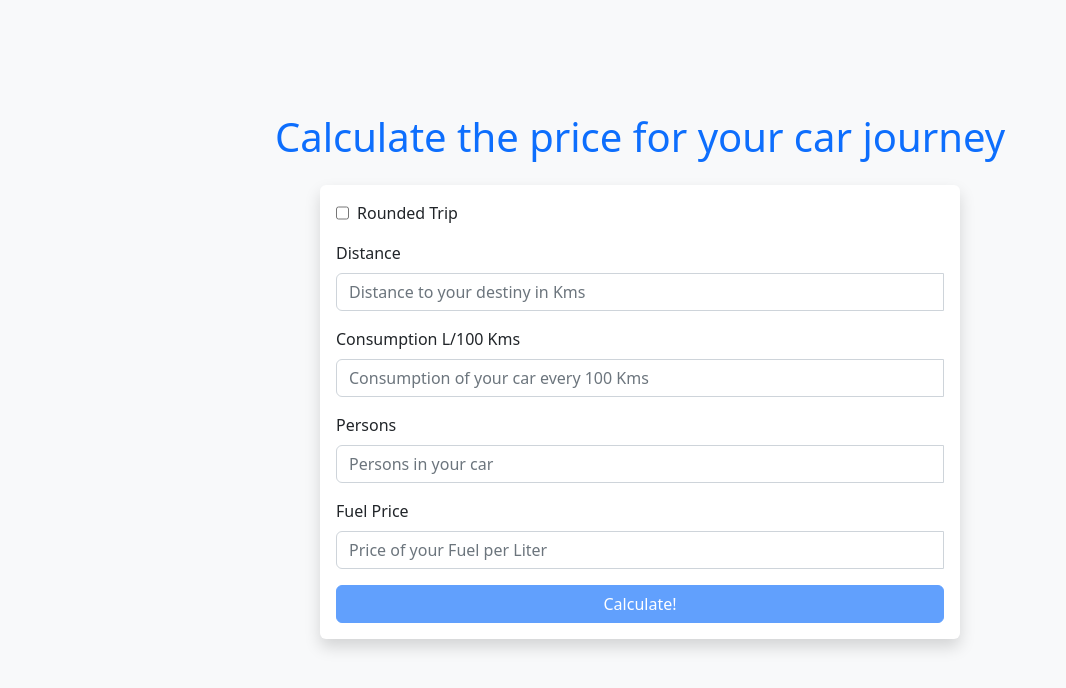
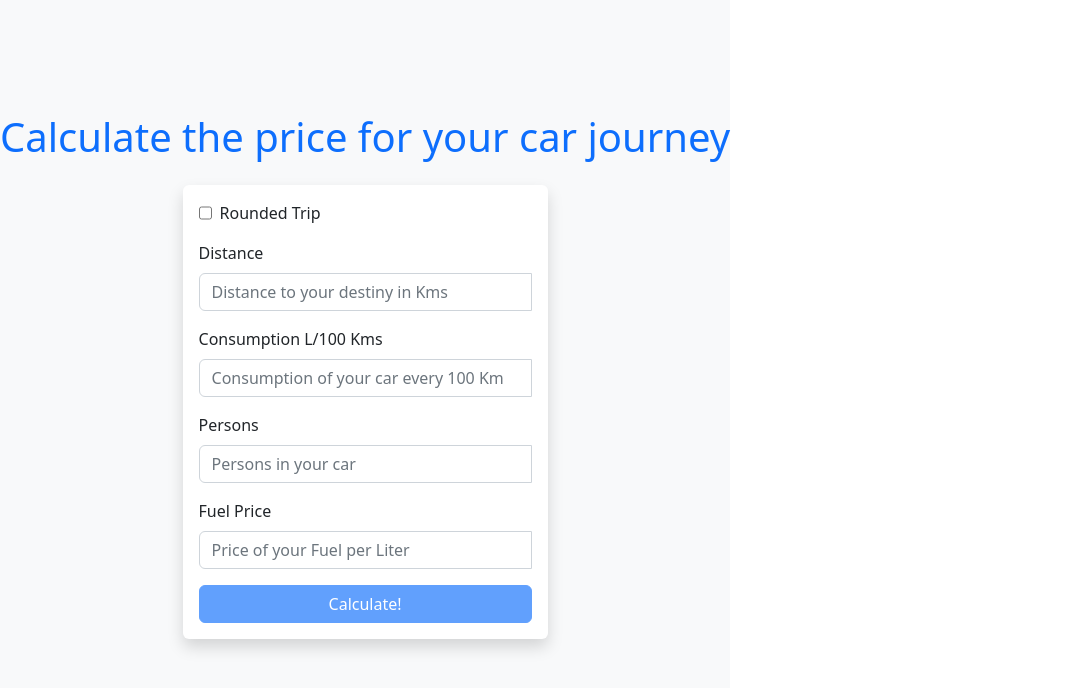
Before and after one commit to aguiluxo91/route-price-person, a Next.js app: page / in a window 1280 px wide. Shown: the top 688 px of the page, without its empty margins (0-1066 px from the left). Built offline with nearby package versions, Linux system fonts and the light colour scheme; no server answers.

Commit message:
testing display inline block

```diff
--- a/pages/index.js
+++ b/pages/index.js
@@ -15,7 +15,7 @@ export default function Home() {
         <link rel="icon" href="/favicon.ico" />
         <link href="https://cdn.jsdelivr.net/npm/bootstrap@5.2.0/dist/css/bootstrap.min.css" rel="stylesheet" integrity="sha384-gH2yIJqKdNHPEq0n4Mqa/HGKIhSkIHeL5AyhkYV8i59U5AR6csBvApHHNl/vI1Bx" crossOrigin="anonymous"></link>
       </Head>
-      <main className='overflow-hidden position-relative'>
+      <main className='d-inline-block'>
         <div className="d-flex flex-column align-items-center justify-content-center vh-100 bg-light w-100 row gx-0 position-static">
           <h1 className="mb-4 text-primary col-md-12 text-center">Calculate the price for your car journey</h1>
           <Form />
```
